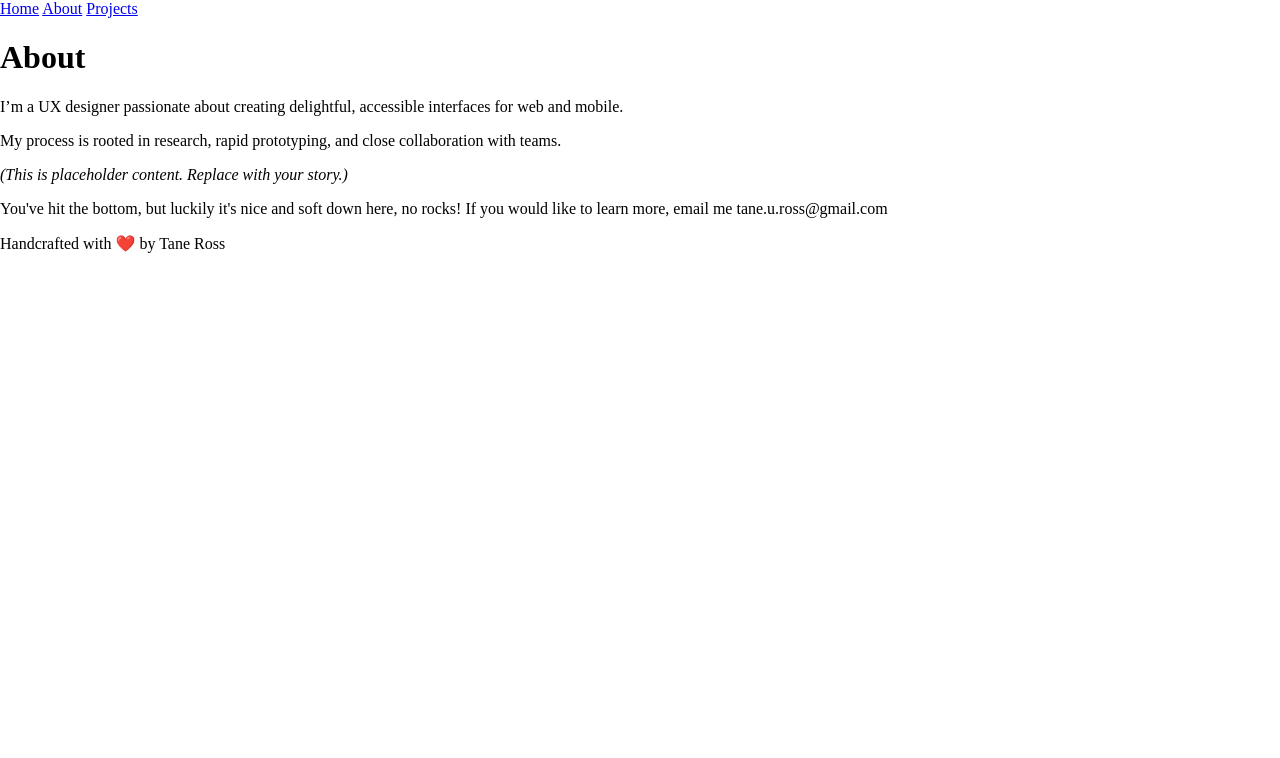
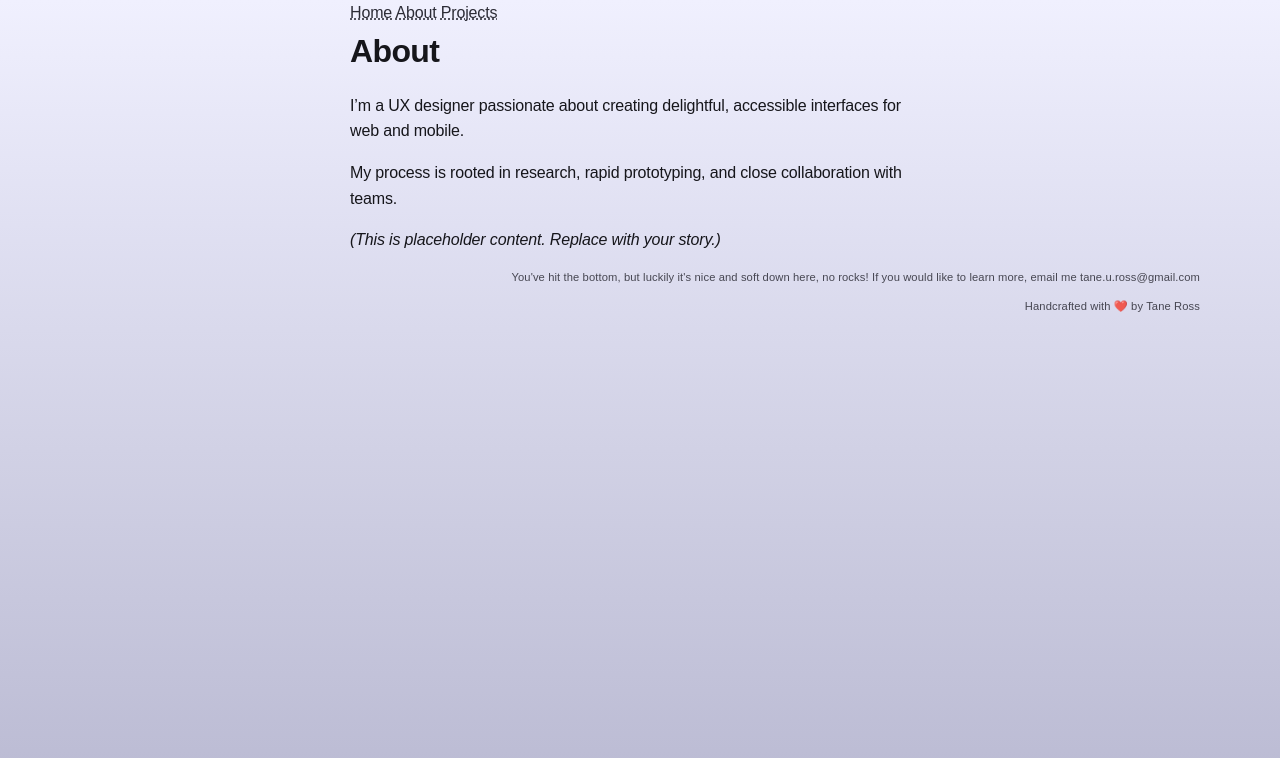
Before and after one commit to projekt2050/Portfolio, a Jekyll site: the page built from about.md, in a window 1280 px wide. Shown: the top 758 px of the page. Built offline with Jekyll 4.4.1, drawn with Linux system fonts in a browser that asks for light colours.

Commit message:
Update main.css

```diff
--- a/assets/main.css
+++ b/assets/main.css
@@ -5,7 +5,7 @@ html, body {
   height: 100%;
   margin: 0;
   padding: 0;
-  background: linear-gradient(to bottom, background-image: linear-gradient(to bottom, #f0f0fe, #e0e0f2, #d1d1e5, #c2c2d9, #b3b3cd);
+  background: linear-gradient(to bottom, #f0f0fe, #e0e0f2, #d1d1e5, #c2c2d9, #b3b3cd);
   background-attachment: fixed;
   background-repeat: no-repeat;
   background-size: cover;
```
